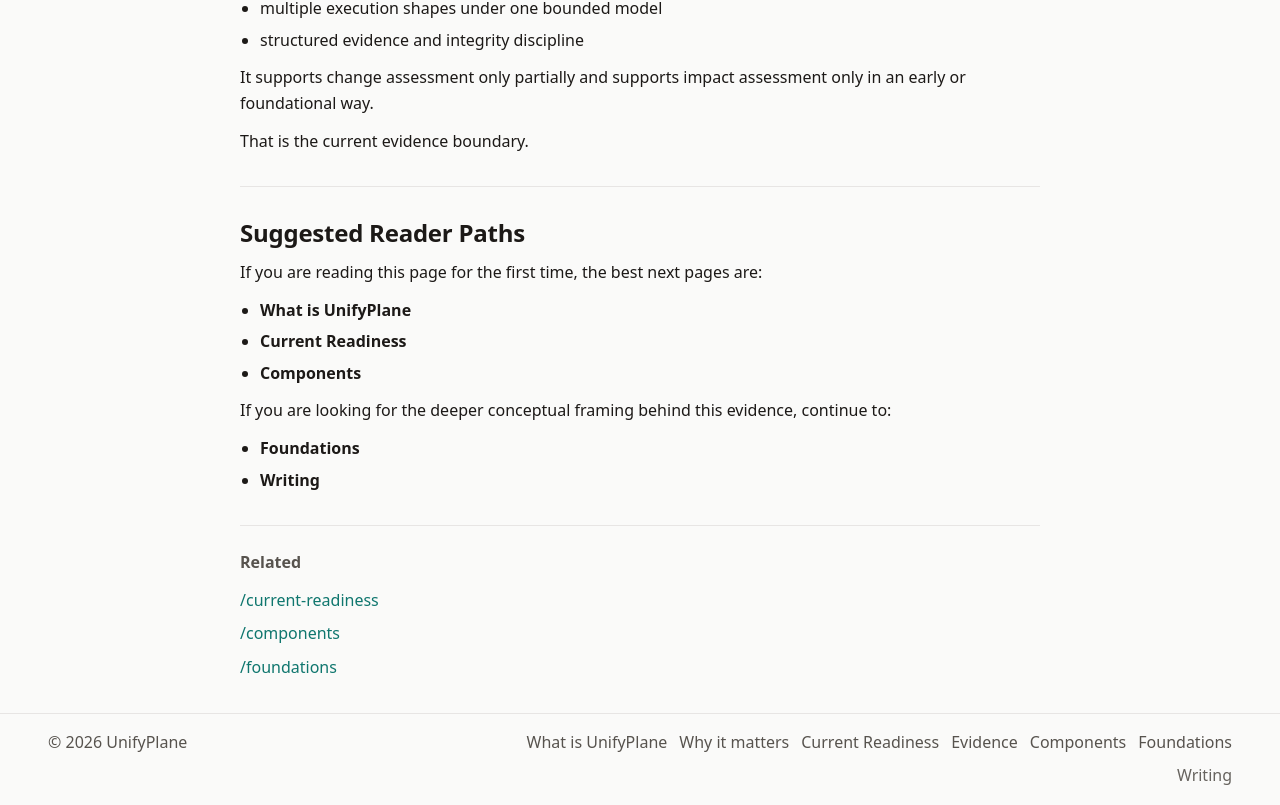
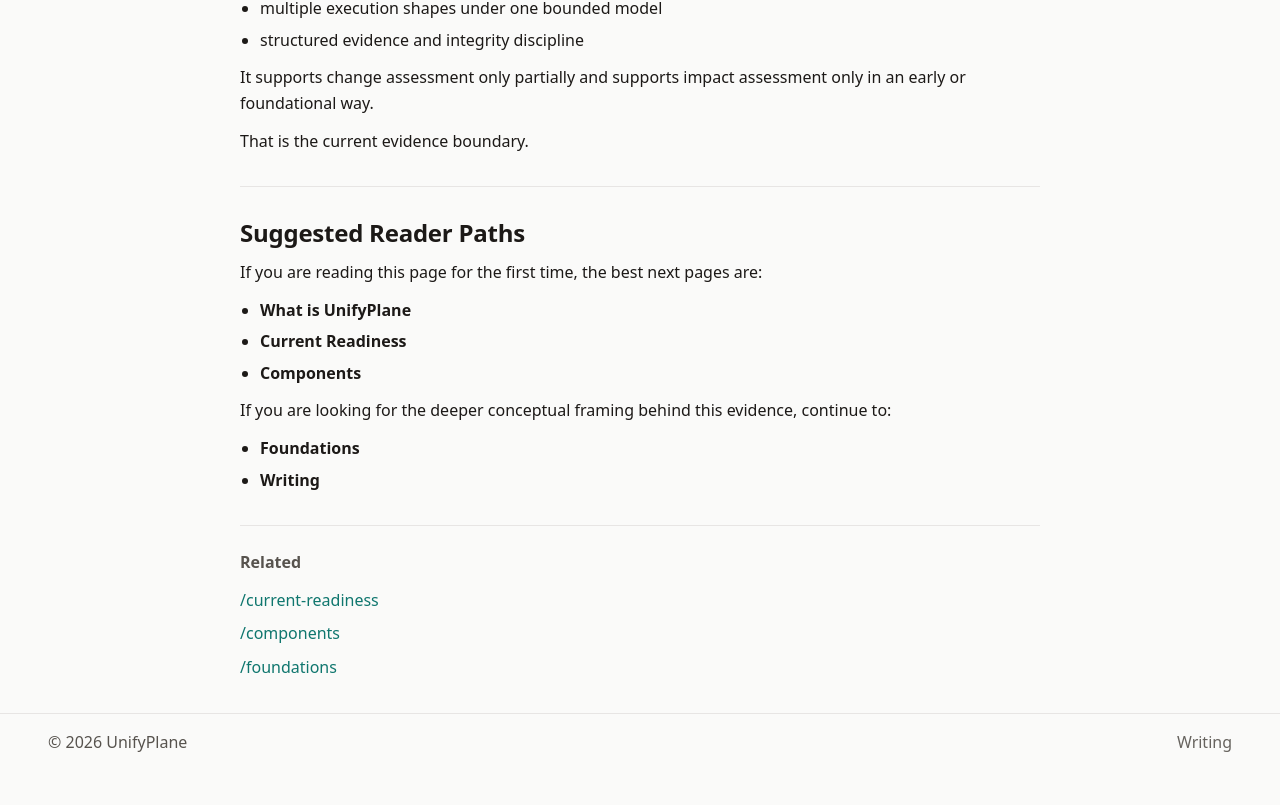
Before and after one commit to shiftby-sg/unifyplane-dev, a Next.js app: page /evidence in a window 1280 px wide. Shown: the part 6985-7790 px from the top of the page. After the commit the page ends 7756 px from the top, so only its background shows below. Built offline with nearby package versions, Linux system fonts and the light colour scheme.

Commit message:
Layout: center homepage bands and de-duplicate footer

```diff
--- a/components/HomeComposition.module.css
+++ b/components/HomeComposition.module.css
@@ -14,7 +14,8 @@
 
 .hero {
   max-width: 76ch;
-  margin: 0 auto;
+  /* Keep a readable measure, but align with the left edge of other bands. */
+  margin: 0;
 }
 
 .headline {
--- a/components/PageShell.module.css
+++ b/components/PageShell.module.css
@@ -48,3 +48,8 @@
 .wide {
   max-width: var(--layout-wide);
 }
+
+/* When the shell is wide (homepage, no TOC), center the content column within the wider shell. */
+.shell.wide[data-has-toc="no"] .main {
+  margin: 0 auto;
+}
--- a/components/SiteFooter.module.css
+++ b/components/SiteFooter.module.css
@@ -21,17 +21,6 @@
   align-items: flex-end;
 }
 
-.links {
-  display: inline-flex;
-  gap: var(--space-3);
-  align-items: center;
-  flex-wrap: wrap;
-}
-
-.links a {
-  color: var(--color-muted);
-}
-
 .secondary {
   display: inline-flex;
   gap: var(--space-3);
--- a/components/SiteFooter.tsx
+++ b/components/SiteFooter.tsx
@@ -1,21 +1,14 @@
 import Link from "next/link";
 import styles from "./SiteFooter.module.css";
-import { primaryNav, secondaryNav } from "../lib/site/nav";
+import { secondaryNav } from "../lib/site/nav";
 
 export function SiteFooter() {
-  const sectionLinks = primaryNav.filter((item) => item.href !== "/");
+  // Keep the footer calm and non-duplicative: primary navigation already exists in the header.
   return (
     <footer className={styles.footer}>
       <div className={styles.inner}>
         <span>© {new Date().getFullYear()} UnifyPlane</span>
         <div className={styles.navs}>
-          <nav aria-label="Sections" className={styles.links}>
-            {sectionLinks.map((item) => (
-              <Link key={item.href} href={item.href}>
-                {item.label}
-              </Link>
-            ))}
-          </nav>
           <nav aria-label="Secondary" className={styles.secondary}>
             {secondaryNav.map((item) => (
               <Link key={item.href} href={item.href}>
```
